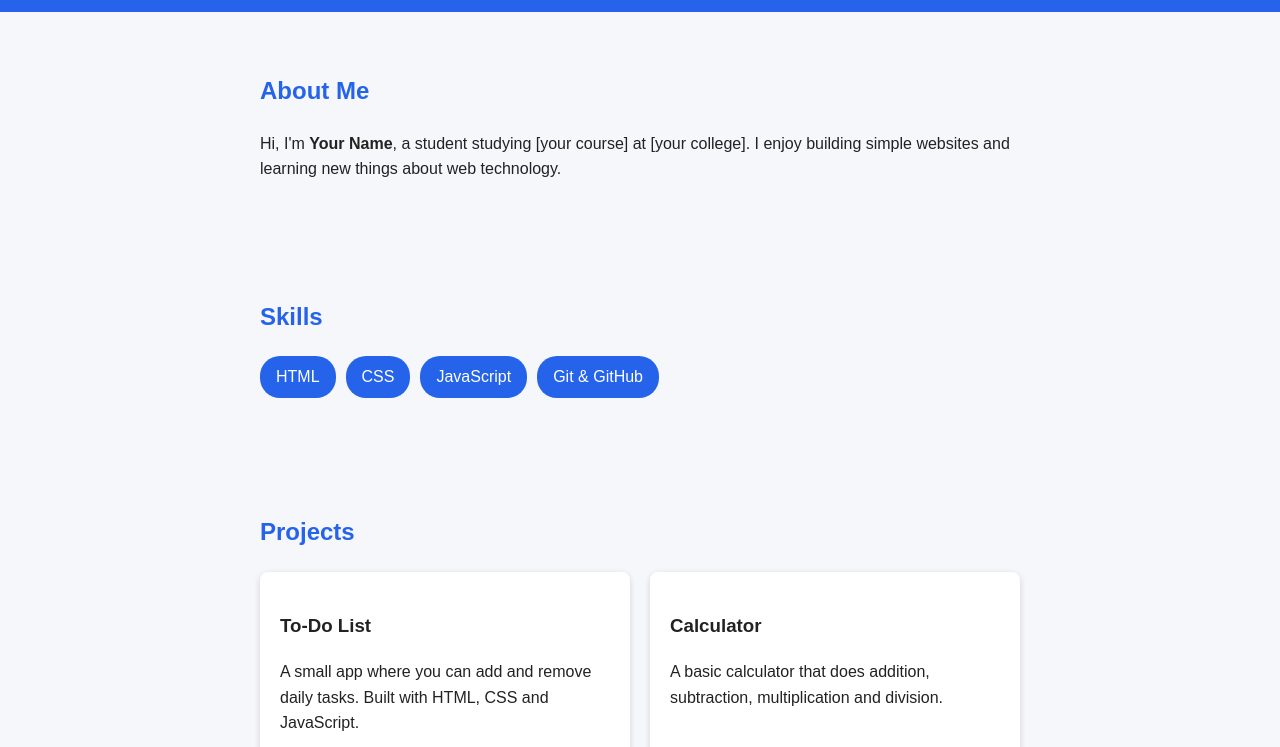
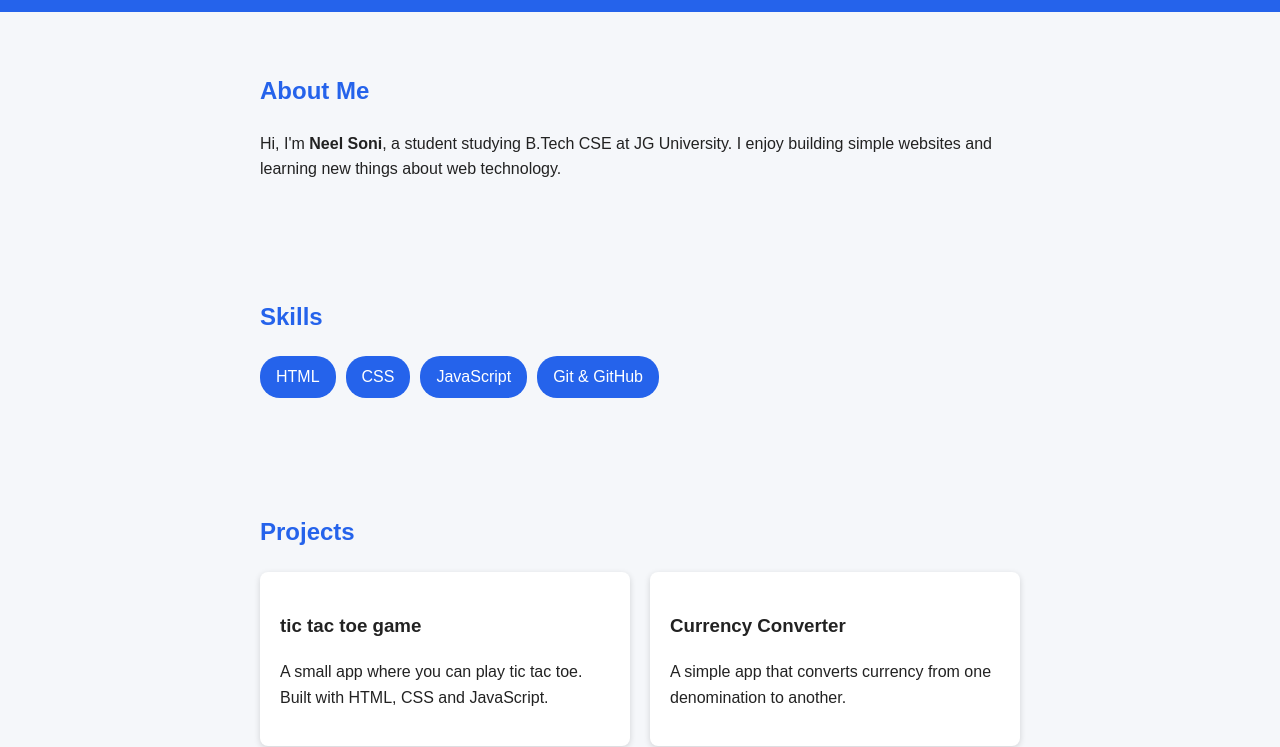
Before and after one commit to neelsoni16/Neel_Soni_267144_Portfolio, a plain HTML site: page index.html in a window 1280 px wide. Shown: the part 56-803 px from the top of the page. Drawn offline with Linux system fonts and the light colour scheme.

Commit message:
Update personal information and project descriptions

```diff
--- a/index.html
+++ b/index.html
@@ -23,7 +23,7 @@
   <main>
     <section id="home">
       <h2>About Me</h2>
-      <p>Hi, I'm <strong>Your Name</strong>, a student studying [your course] at [your college].
+      <p>Hi, I'm <strong>Neel Soni</strong>, a student studying B.Tech CSE at JG University.
          I enjoy building simple websites and learning new things about web technology.</p>
     </section>
 
@@ -41,12 +41,12 @@
       <h2>Projects</h2>
       <div class="project-grid">
         <div class="card">
-          <h3>To-Do List</h3>
-          <p>A small app where you can add and remove daily tasks. Built with HTML, CSS and JavaScript.</p>
+          <h3>tic tac toe game</h3>
+          <p>A small app where you can play tic tac toe. Built with HTML, CSS and JavaScript.</p>
         </div>
         <div class="card">
-          <h3>Calculator</h3>
-          <p>A basic calculator that does addition, subtraction, multiplication and division.</p>
+          <h3>Currency Converter</h3>
+          <p>A simple app that converts currency from one denomination to another.</p>
         </div>
       </div>
     </section>
```
